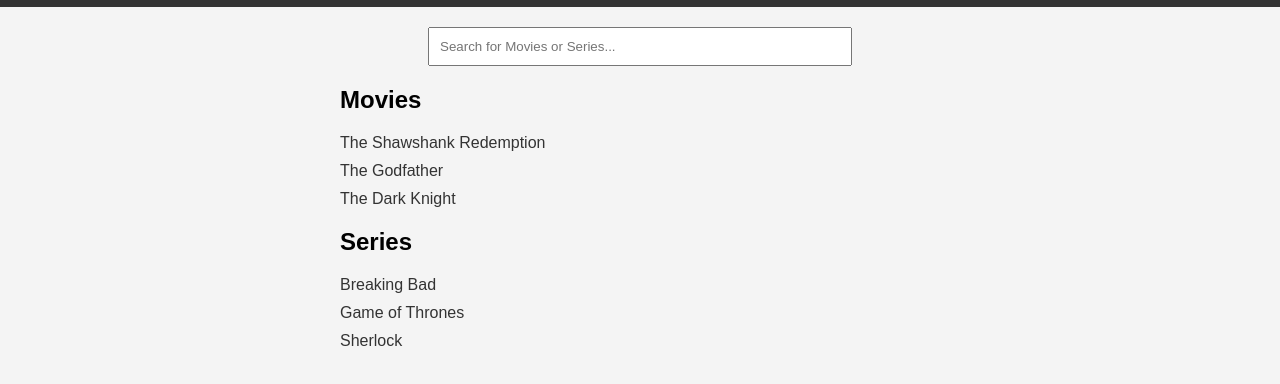
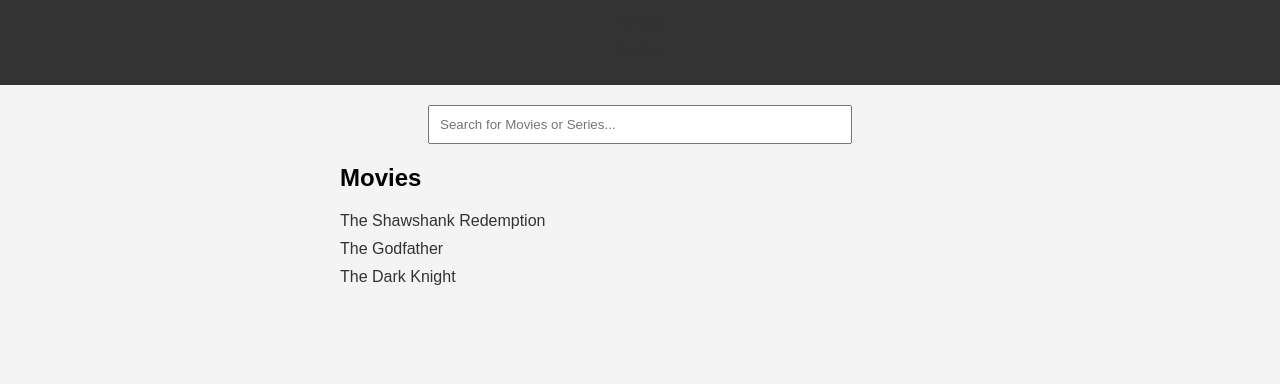
Before and after one commit to bvbluu/project, a plain HTML site: page index.html in a window 1280 px wide. Shown: the part 50-434 px from the top of the page. Drawn offline with Linux system fonts and the light colour scheme.

Commit message:
Update index.html

```diff
--- a/index.html
+++ b/index.html
@@ -9,13 +9,20 @@
 <body>
     <header>
         <h1>My Favorite Movies and Series</h1>
+        <nav>
+            <ul>
+                <li><a href="#" id="movies-tab" class="active">Movies</a></li>
+                <li><a href="#" id="series-tab">Series</a></li>
+            </ul>
+        </nav>
     </header>
+
     <div class="search-container">
         <input type="text" id="search-input" placeholder="Search for Movies or Series...">
     </div>
 
     <div id="content">
-        <section>
+        <section id="movies-section">
             <h2>Movies</h2>
             <ul id="movies-list">
                 <li><a href="https://www.imdb.com/title/tt0111161/" target="_blank">The Shawshank Redemption</a></li>
@@ -24,7 +31,7 @@
             </ul>
         </section>
 
-        <section>
+        <section id="series-section" style="display: none;">
             <h2>Series</h2>
             <ul id="series-list">
                 <li><a href="https://www.imdb.com/title/tt0903747/" target="_blank">Breaking Bad</a></li>
```
